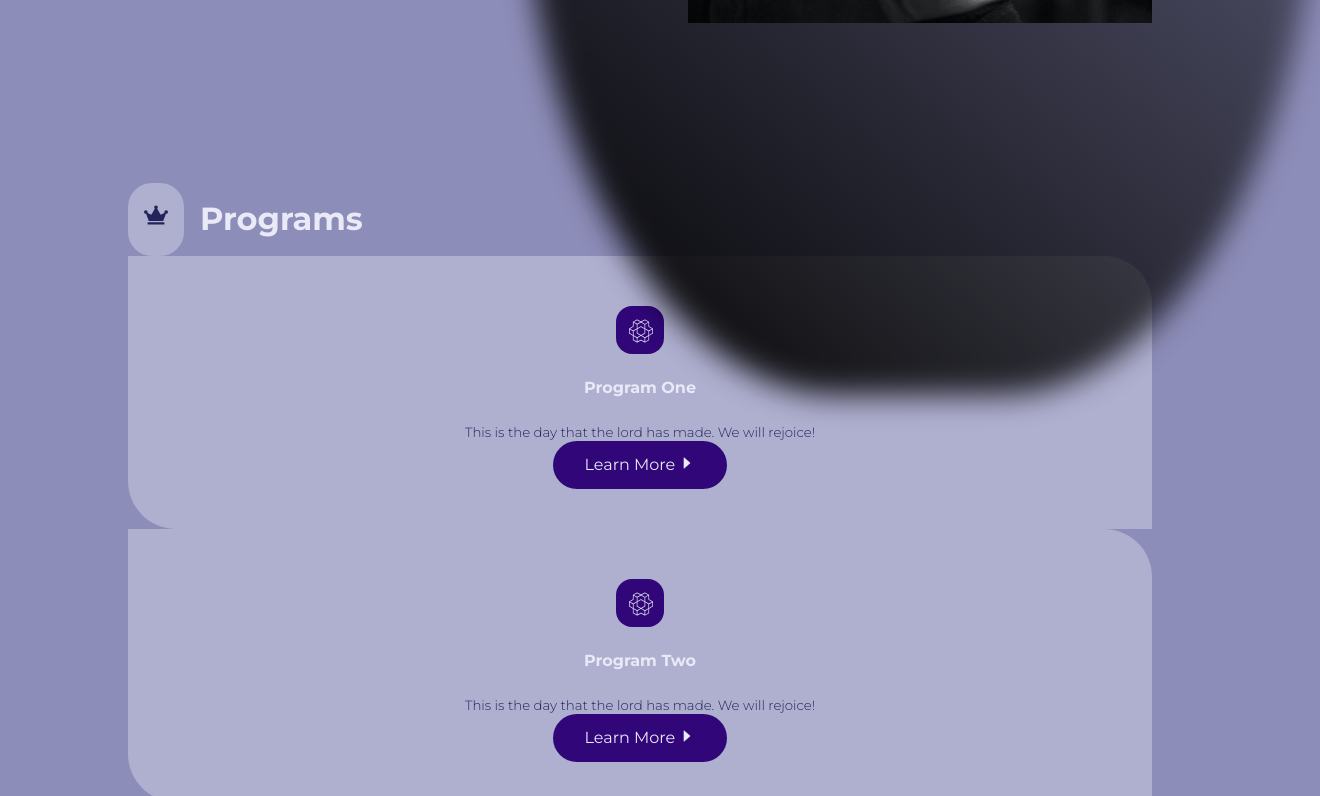
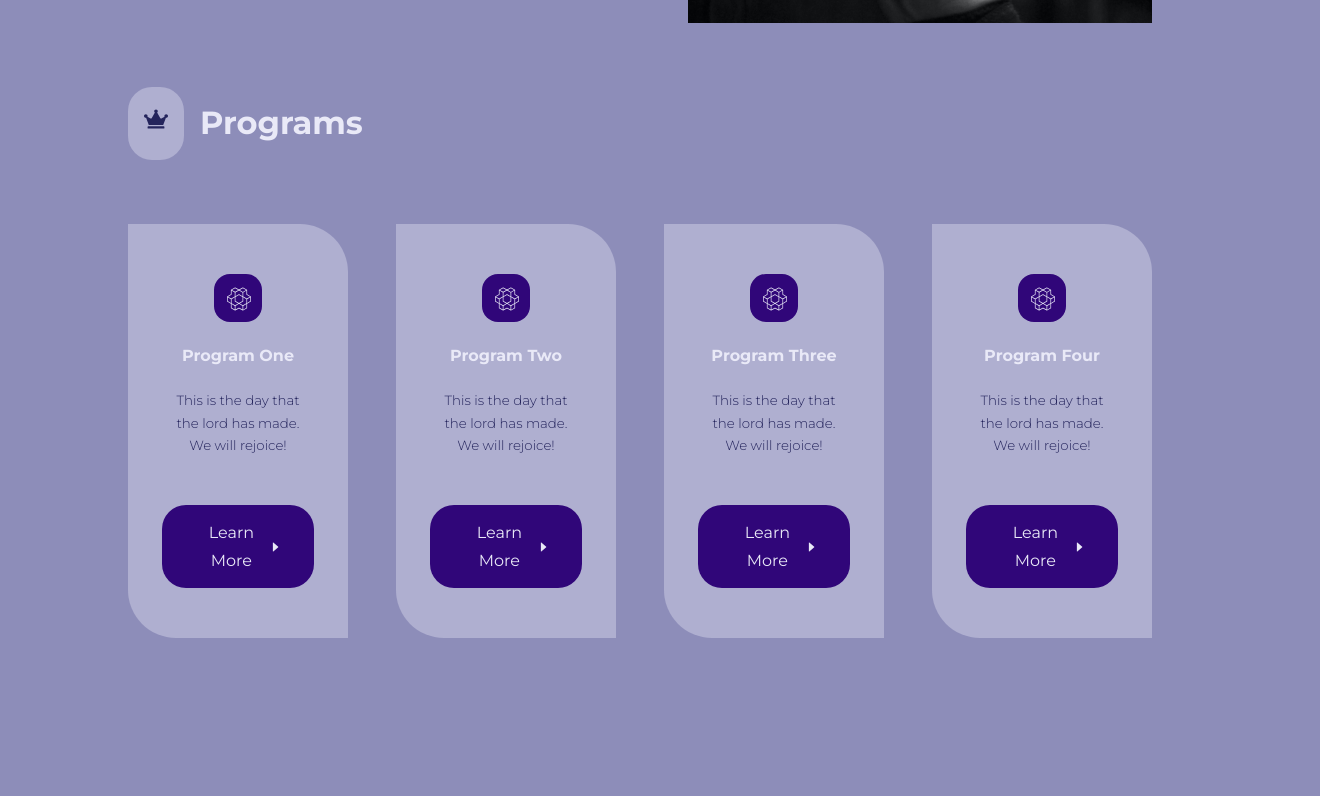
Before and after one commit to oliver-nicoll/turbo-couscous, a React (Create React App) app: page / in a window 1280 px wide. Shown: the part 673-1469 px from the top of the page, 1320 px wide, since content can reach past the window. After the commit the page ends 1311 px from the top, so only its background shows below. Built offline with nearby package versions, Linux system fonts and the light colour scheme.

Commit message:
css programs component

```diff
--- a/src/pages/home/home.css
+++ b/src/pages/home/home.css
@@ -36,14 +36,14 @@
     position: relative;
 }
 
-.main__header-shape {
+/* .main__header-shape {
     width: 50rem;
-    height: 90rem;
+    height: 50rem;
     background: linear-gradient(40deg, var(--color-secondary), transparent);
     border-radius: 40%;
     position: absolute;
     filter: blur(15px);
-}
+} */
 
 .main__header-image {
     position: relative;
@@ -52,3 +52,28 @@
 /* .main__header-container:hover .main__header-shape {
     filter: blur(20px);
 } */
+
+/* ======================PROGRAMS=============*/
+
+.programs {
+    margin-top: 4rem;
+}
+
+.programs__wrapper {
+    display: grid;
+    grid-template-columns: repeat(4, 1fr);
+    gap: 3rem;
+    margin-top: 4rem;
+}
+
+.programs__program a {
+    margin-top: 2.5rem;
+    display: flex;
+    align-items: center;
+    justify-content: center;
+}
+
+.programs__program:hover a {
+    background: var(--color-secondary);
+    color: var(--color-primary-variant);
+}
```
